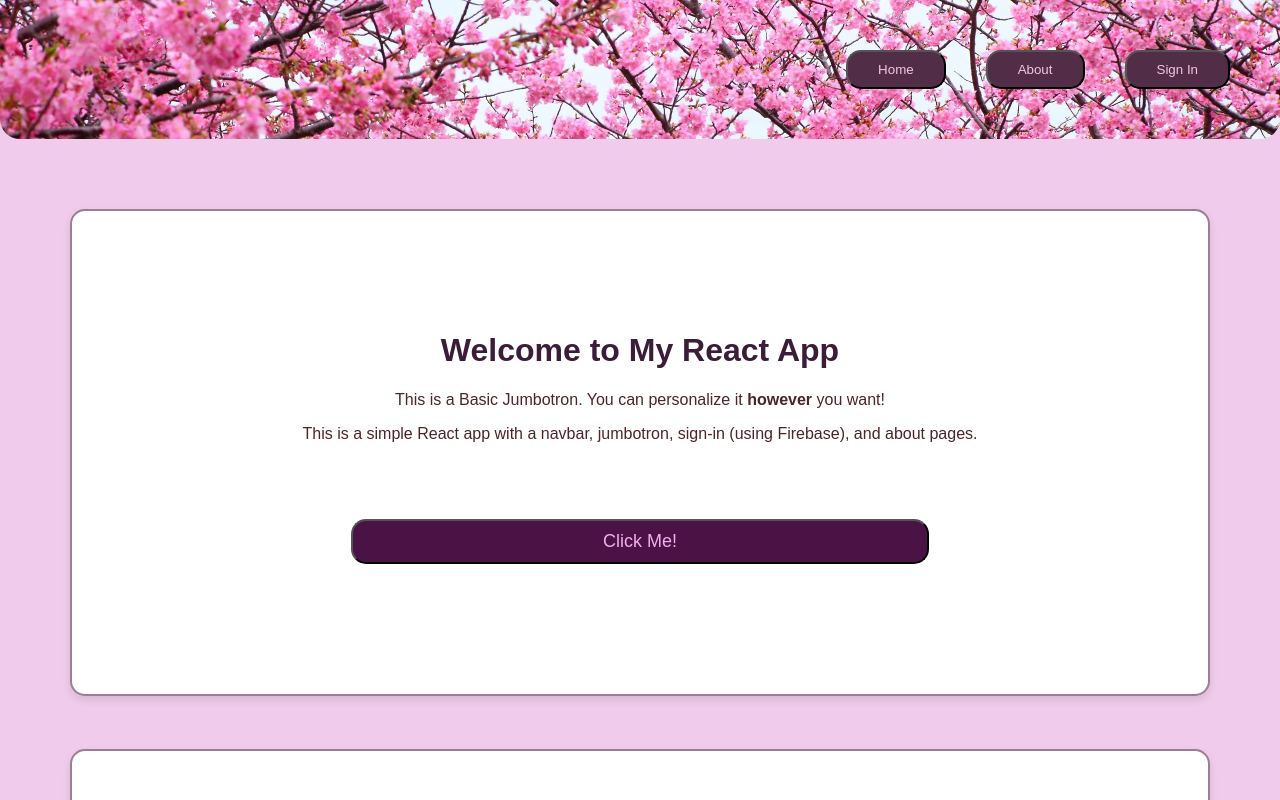
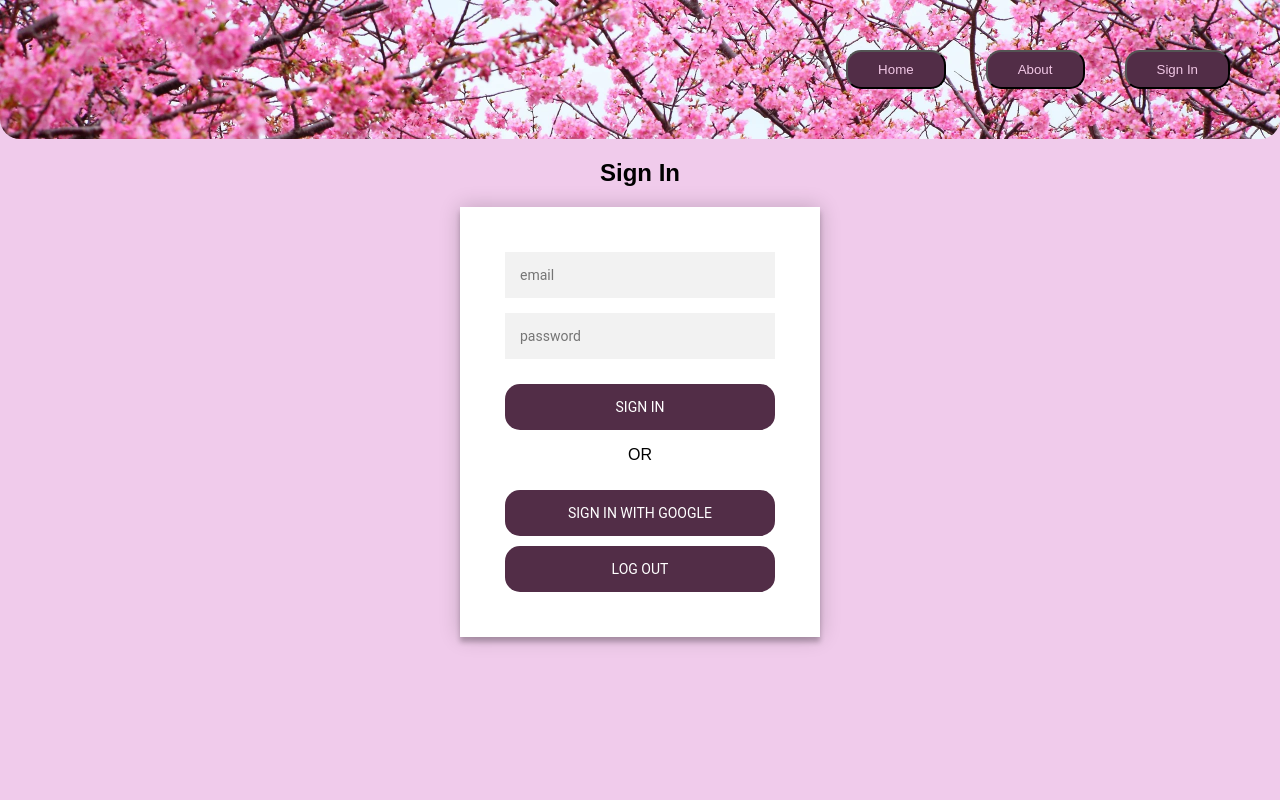
Before and after one commit to Violetcv/LeanIN-Mentorship, a React (Create React App) app: page /signin in a window 1280 px wide. Shown: the top 800 px of the page. Built offline with nearby package versions, Linux system fonts and the light colour scheme.

Commit message:
firebase auth

```diff
--- a/src/App.js
+++ b/src/App.js
@@ -1,30 +1,24 @@
-import './App.css';
+import "./App.css";
 // import { Auth } from'./components/auth';
-import Navbar from './components/navbar';
-import Jumbotron from './components/jumbotron';
-// import SignIn from './pages/signin.js';
-// import About from './pages/about.js';
-import Counter from './components/counter.js';
+import Navbar from "./components/navbar";
+import SignIn from './pages/signin.js';
+import About from './pages/about.js';
 
-// import { BrowserRouter, Route, Routes } from 'react-router-dom';
+import { BrowserRouter, Route, Routes } from 'react-router-dom';
+import Home from "./pages/home.js";
 
 function App() {
   return (
-  // <BrowserRouter>
-
     <div className="App">
-      <Navbar/>
-{/* <Routes> */}
-      {/* Route for Sign In Page */}
-      {/* <Route path="/signin" component={SignIn}><SignIn/></Route> */}
-
-      {/* Route for About Page */}
-      {/* <Route path="/about" component={About}><About/></Route> */}
-      {/* </Routes> */}
-      <Jumbotron/>
-      <Counter/>
+      <Navbar />
+      <BrowserRouter>
+        <Routes>
+          <Route path="/" element={<Home/>}></Route>
+          <Route path="/about" element={<About/>}></Route>
+          <Route path="/signin" element={<SignIn/>}></Route>
+        </Routes>
+      </BrowserRouter>
     </div>
-    // </BrowserRouter>
   );
 }
 
--- a/src/firebase-config.js
+++ b/src/firebase-config.js
@@ -1,12 +1,8 @@
-// Import the functions you need from the SDKs you need
+
 import { initializeApp } from "firebase/app";
-import { getAuth } from 'firebase/auth';
+import { getAuth, GoogleAuthProvider } from 'firebase/auth';
 
-// TODO: Add SDKs for Firebase products that you want to use
-// https://firebase.google.com/docs/web/setup#available-libraries
 
-// Your web app's Firebase configuration
-// For Firebase JS SDK v7.20.0 and later, measurementId is optional
 const firebaseConfig = {
   apiKey: "AIzaSyByiZB2Yf3bO-rxzbAAwxt9dys3155Qd8o",
   authDomain: "my-first-project-violetcv.firebaseapp.com",
@@ -20,3 +16,4 @@ const firebaseConfig = {
 // Initialize Firebase
 const app = initializeApp(firebaseConfig);
 export const auth = getAuth(app);
+export const googleProvider = new GoogleAuthProvider();
--- a/src/pages/about.js
+++ b/src/pages/about.js
@@ -4,7 +4,6 @@ import Navbar from '../components/navbar';
 function About() {
   return (
     <div className="about">
-      <Navbar/>
       <h2>About Us</h2>
       <p>This is the about page of our React app.</p>
     </div>
--- /dev/null
+++ b/src/pages/home.js
@@ -0,0 +1,14 @@
+import React from 'react';
+import Jumbotron from '../components/jumbotron';
+import Counter from '../components/counter';
+
+function Home() {
+  return (
+    <div className="home">
+        <Jumbotron/>
+        <Counter/>
+    </div>
+  );
+}
+
+export default Home;
--- /dev/null
+++ b/src/pages/signedin.js
@@ -0,0 +1,28 @@
+import React from 'react';
+import { auth } from '../firebase-config';
+// import { signOut } from 'firebase/auth';
+
+function SignedIn() {
+    const userEmail = auth?.currentUser?.email;
+    // const [isAuthenticated, setIsAuthenticated] = useState(false); // Track authentication status
+
+
+    // const logout = async () => {
+    //     try {
+    //       await signOut(auth);
+    //       setIsAuthenticated(false); // Set authentication status to false
+    //     } catch (error) {
+    //       console.error();
+    //     }
+    //   };
+
+  return (
+    <div className="signedin">
+        <h1>You are successfully signed in with email id: {userEmail}</h1>
+        {/* <button className="pretty-button-2" onClick={logout}>Log Out</button> */}
+    </div>
+  );
+
+}
+
+export default SignedIn;
--- a/src/pages/signin.css
+++ b/src/pages/signin.css
@@ -1,10 +1,15 @@
-@import url(https://fonts.googleapis.com/css?family=Roboto:300);
+.login-form input{
+    display: flex;
+    justify-content: center;
+
+}
 
 .login-page {
     width: 360px;
-  padding: 8% 0 0;
+    /* padding: 8% 0 0; */
     margin: auto;
   }
+
   .form {
     position: relative;
     z-index: 1;
@@ -15,6 +20,7 @@
     text-align: center;
     box-shadow: 0 0 20px 0 rgba(0, 0, 0, 0.2), 0 5px 5px 0 rgba(0, 0, 0, 0.24);
   }
+
   .form input {
     font-family: "Roboto", sans-serif;
     outline: 0;
@@ -30,7 +36,7 @@
     font-family: "Roboto", sans-serif;
     text-transform: uppercase;
     outline: 0;
-  background: #4CAF50;
+    background:#522d47;
     width: 100%;
     border: 0;
     padding: 15px;
@@ -41,7 +47,7 @@
     cursor: pointer;
   }
   .form button:hover,.form button:active,.form button:focus {
-  background: #43A047;
+    background: #f083cf;
   }
   .form .message {
     margin: 15px 0 0;
@@ -49,7 +55,7 @@
     font-size: 12px;
   }
   .form .message a {
-  color: #4CAF50;
+    color: #f083cf;
     text-decoration: none;
   }
   .form .register-form {
@@ -86,13 +92,5 @@
     text-decoration: none;
   }
   .container .info span .fa {
-  color: #EF3B3A;
+    color: #f083cf;
   }
-body {
-  background: #76b852; /* fallback for old browsers */
-  background: rgb(141,194,111);
-  background: linear-gradient(90deg, rgba(141,194,111,1) 0%, rgba(118,184,82,1) 50%);
-  font-family: "Roboto", sans-serif;
-  -webkit-font-smoothing: antialiased;
-  -moz-osx-font-smoothing: grayscale;
-}
--- a/src/pages/signin.js
+++ b/src/pages/signin.js
@@ -1,33 +1,80 @@
-import React from "react";
-import Navbar from "../components/navbar";
+import React, { useState } from "react";
+import { auth, googleProvider } from "../firebase-config";
+import {
+  createUserWithEmailAndPassword,
+  signInWithPopup,
+  signOut,
+} from "firebase/auth";
+import SignedIn from "./signedin";
 import "./signin.css";
 
 function SignIn() {
+  const [email, setEmail] = useState("");
+  const [password, setPassword] = useState("");
+  const [isAuthenticated, setIsAuthenticated] = useState(false); // Track authentication status
+
+  console.log(auth?.currentUser?.email);
+
+  const signInWithEmail = async () => {
+    try {
+      await createUserWithEmailAndPassword(auth, email, password);
+      setIsAuthenticated(true); // Set authentication status to true
+    } catch (error) {
+      console.error();
+    }
+  };
+
+  const signInWithGoogle = async () => {
+    try {
+      await signInWithPopup(auth, googleProvider);
+      setIsAuthenticated(true); // Set authentication status to true
+    } catch (error) {
+      console.error();
+    }
+  };
+
+  const logout = async () => {
+    try {
+      await signOut(auth);
+      setIsAuthenticated(false); // Set authentication status to false
+    } catch (error) {
+      console.error();
+    }
+  };
+
   return (
     <div className="signin">
-      <Navbar />
+      {isAuthenticated ? (
+        // Render the SignedIn component when the user is authenticated
+        <SignedIn logout={logout} />
+      ) : (
+        // Render the sign-in form when the user is not authenticated
+        <div>
       <h2>Sign In</h2>
       <div class="login-page">
         <div class="form">
-          <form class="register-form">
-            <input type="text" placeholder="name" />
-            <input type="password" placeholder="password" />
-            <input type="text" placeholder="email address" />
-            <button>create</button>
-            <p class="message">
-              Already registered? <a href="#">Sign In</a>
-            </p>
+          <form class="login-form">
+            <input
+              type="text"
+              placeholder="email"
+              onChange={(e) => setEmail(e.target.value)}
+            />
+            <input
+              type="password"
+              placeholder="password"
+              onChange={(e) => setPassword(e.target.value)}
+            />
+            <button className="pretty-button-2" onClick={signInWithEmail}>
+              Sign In
+            </button>
           </form>
-          <form class="login-form">
-            <input type="text" placeholder="username" />
-            <input type="password" placeholder="password" />
-            <button>login</button>
-            <p class="message">
-              Not registered? <a href="#">Create an account</a>
-            </p>
-          </form>
+          <p>OR</p>
+          <button className="pretty-button-2" onClick={signInWithGoogle}>Sign In With Google</button>
+          <button className="pretty-button-2" onClick={logout}>Log Out</button>
         </div>
       </div>
+      </div>
+      )}
       {/* Add your sign-in form or content here */}
     </div>
   );
```
Also changed, not shown: src/components/auth.js (deleted, +0 -26 lines). Lines whose indentation alone changed are shown as unchanged.
